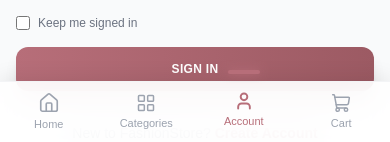
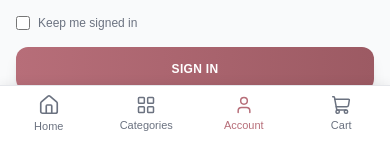
Before and after one commit to wptechguard-glitch/fashion-store, a React (Create React App) app: page /login in a window 390 px wide. Shown: the part 702-844 px from the top of the page. Built offline with nearby package versions, Linux system fonts and the light colour scheme.

Commit message:
BottomNav

```diff
--- a/src/components/BottomNav/BottomNav.jsx
+++ b/src/components/BottomNav/BottomNav.jsx
@@ -15,50 +15,44 @@ const BottomNav = () => {
     navigate(isLoggedIn ? "/profile" : "/login");
   };
 
-  const navItemClass = (active) =>
-    `relative flex-1 flex flex-col items-center justify-center py-2.5 gap-0.5 transition-all duration-300 ${
-      active ? "text-primary -translate-y-0.5" : "text-gray-400"
-    }`;
-
   return (
-    <div className="fixed bottom-0 left-0 right-0 bg-white/90 backdrop-blur-lg border-t border-gray-100 shadow-[0_-4px_20px_rgba(0,0,0,0.08)] flex md:hidden z-50">
-      <Link to="/" className={navItemClass(isActive("/"))}>
-        {isActive("/") && (
-          <span className="absolute -top-2.5 w-8 h-1 rounded-full bg-primary shadow-[0_0_8px_theme(colors.primary)]" />
-        )}
-        <Home
-          size={22}
-          fill={isActive("/") ? "currentColor" : "none"}
-          strokeWidth={isActive("/") ? 0 : 1.8}
-          className={isActive("/") ? "drop-shadow-[0_0_6px_rgba(0,0,0,0.15)]" : ""}
-        />
+    <div className="fixed bottom-0 left-0 right-0 bg-white border-t border-gray-200 shadow-[0_-2px_10px_rgba(0,0,0,0.06)] flex md:hidden z-50">
+      <Link
+        to="/"
+        className={`flex-1 flex flex-col items-center justify-center py-2 gap-0.5 ${
+          isActive("/") ? "text-primary" : "text-gray-500"
+        }`}>
+        <Home size={22} fill={isActive("/") ? "currentColor" : "none"} strokeWidth={isActive("/") ? 0 : 1.8} />
         <span className="text-[11px] font-medium">Home</span>
       </Link>
 
-      <Link to="/category/all" className={navItemClass(isActive("/category/all"))}>
-        {isActive("/category/all") && (
-          <span className="absolute -top-2.5 w-8 h-1 rounded-full bg-primary shadow-[0_0_8px_theme(colors.primary)]" />
-        )}
-        <LayoutGrid size={20} strokeWidth={isActive("/category/all") ? 2.3 : 1.8} />
+      <Link
+        to="/category/all"
+        className={`flex-1 flex flex-col items-center justify-center py-2 gap-0.5 ${
+          isActive("/category/all") ? "text-primary" : "text-gray-500"
+        }`}>
+        <LayoutGrid size={20} strokeWidth={1.8} />
         <span className="text-[11px] font-medium">Categories</span>
       </Link>
 
-      <button onClick={handleAccountClick} className={navItemClass(isActive("/profile") || isActive("/login"))}>
-        {(isActive("/profile") || isActive("/login")) && (
-          <span className="absolute -top-2.5 w-8 h-1 rounded-full bg-primary shadow-[0_0_8px_theme(colors.primary)]" />
-        )}
-        <User size={20} strokeWidth={isActive("/profile") || isActive("/login") ? 2.3 : 1.8} />
+      <button
+        onClick={handleAccountClick}
+        className={`flex-1 flex flex-col items-center justify-center py-2 gap-0.5 ${
+          isActive("/profile") || isActive("/login") ? "text-primary" : "text-gray-500"
+        }`}>
+        <User size={20} strokeWidth={1.8} />
         <span className="text-[11px] font-medium">Account</span>
       </button>
 
-      <Link to="/cart" className={navItemClass(isActive("/cart"))}>
-        {isActive("/cart") && (
-          <span className="absolute -top-2.5 w-8 h-1 rounded-full bg-primary shadow-[0_0_8px_theme(colors.primary)]" />
-        )}
+      <Link
+        to="/cart"
+        className={`flex-1 flex flex-col items-center justify-center py-2 gap-0.5 relative ${
+          isActive("/cart") ? "text-primary" : "text-gray-500"
+        }`}>
         <div className="relative">
-          <ShoppingCart size={20} strokeWidth={isActive("/cart") ? 2.3 : 1.8} />
+          <ShoppingCart size={20} strokeWidth={1.8} />
           {cartCount > 0 && (
-            <span className="absolute -top-1.5 -right-2 bg-gold text-black text-[9px] rounded-full w-3.5 h-3.5 flex items-center justify-center font-bold shadow-[0_0_6px_theme(colors.gold)] animate-pulse">
+            <span className="absolute -top-1.5 -right-2 bg-gold text-black text-[9px] rounded-full w-3.5 h-3.5 flex items-center justify-center font-bold">
               {cartCount}
             </span>
           )}
```
